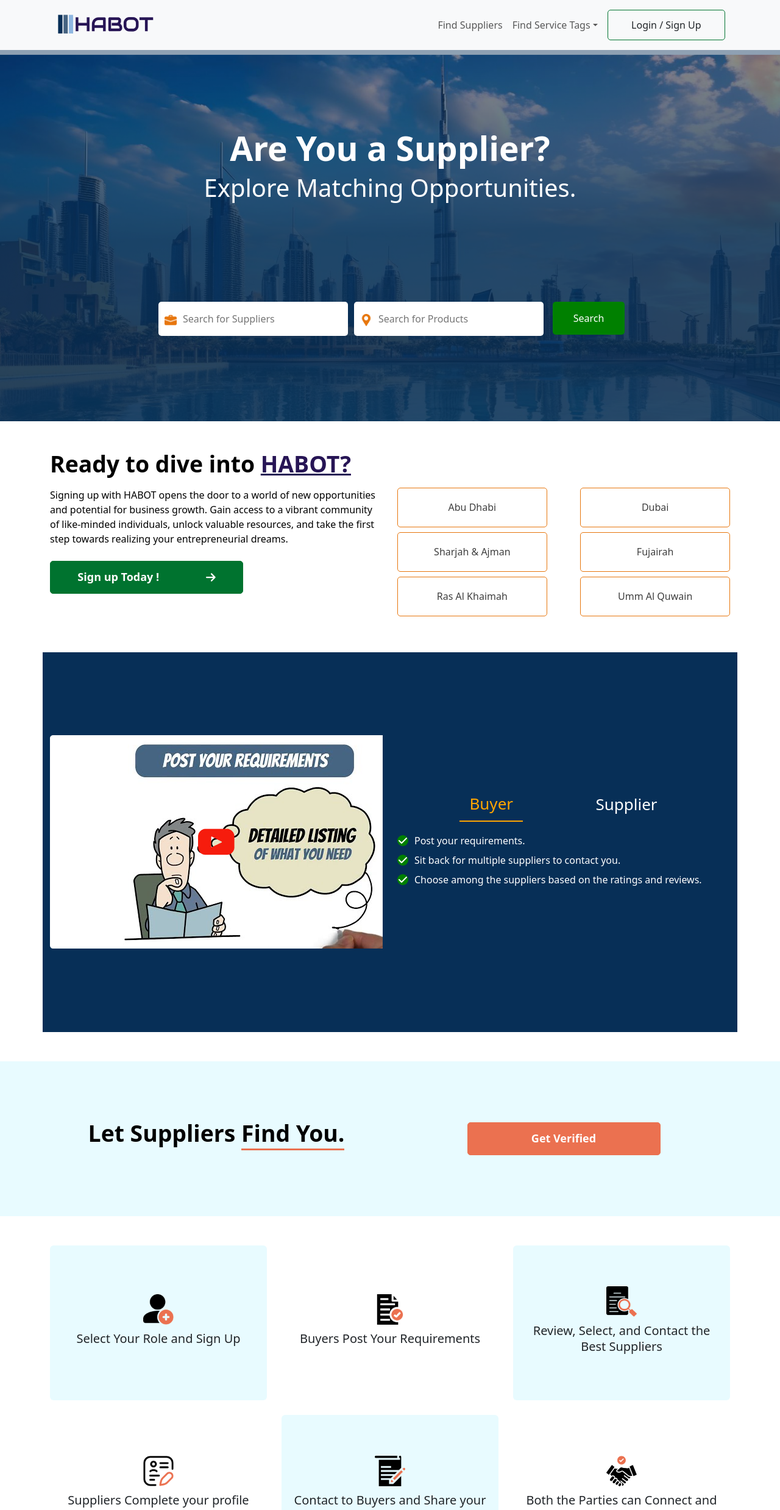
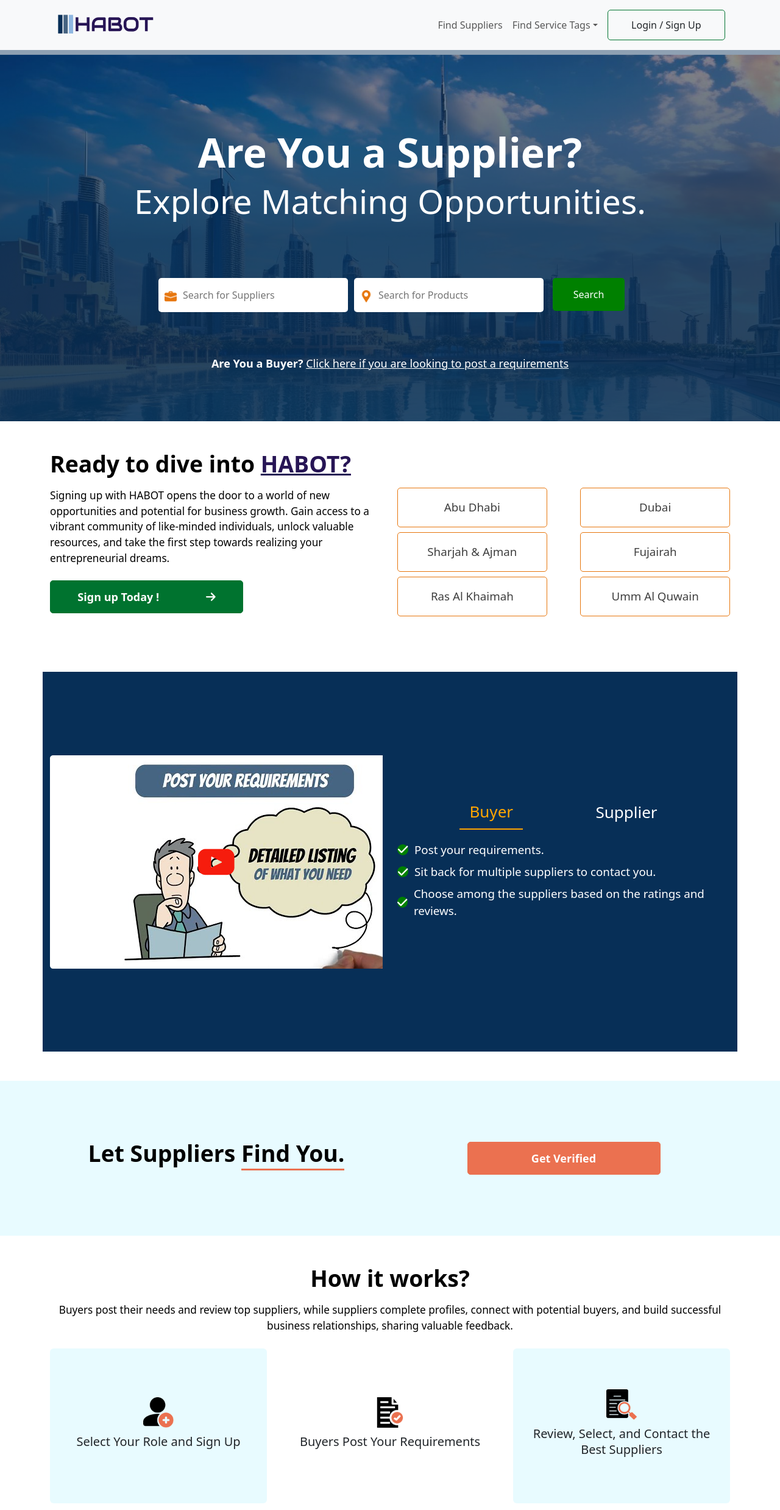
Before and after one commit to patrickmwangi017/habot-interview, a React (Create React App) app: page / in a window 1280 px wide. Shown: the top 2477 px of the page at 61% size. Built offline with nearby package versions, Linux system fonts and the light colour scheme.

Commit message:
polish habot fonts

```diff
--- a/src/App.js
+++ b/src/App.js
@@ -27,14 +27,14 @@
       <main>
         <div className="row section-1">
           <div className='col-md-12'>
-            <h1 style={{ color: "#fff", textAlign: 'center', width: '100%', marginTop: '10%', fontWeight: '700', fontSize: '55px' }}>Are You a Supplier?</h1>
-            <h1 style={{ color: "#fff", textAlign: 'center', width: '100%' }}>Explore Matching Opportunities.</h1>
+            <h1 style={{ color: "#fff", textAlign: 'center', width: '100%', marginTop: '10%', fontWeight: '700', fontSize: '66px' }}>Are You a Supplier?</h1>
+            <h1 style={{ color: "#fff", textAlign: 'center', width: '100%', fontWeight: '400', fontSize: '55px' }}>Explore Matching Opportunities.</h1>
           </div>
 
           <div className='col-md-12 d-flex justify-content-center' style={{ marginTop: '20px' }}>
             <div className="search-input-group">
               <div className="input-icon">
-                <img src={Icon7}  className='input-icon-img' alt="Search Icon 1" />
+                <img src={Icon7} className='input-icon-img' alt="Search Icon 1" />
                 <input
                   type="text"
                   placeholder="Search for Suppliers"
@@ -42,7 +42,7 @@
                 />
               </div>
               <div className="input-icon">
-                <img src={Icon8}  className='input-icon-img' alt="Search Icon 2" />
+                <img src={Icon8} className='input-icon-img' alt="Search Icon 2" />
                 <input
                   type="text"
                   placeholder="Search for Products"
@@ -54,12 +54,15 @@
               </button>
             </div>
           </div>
+          <div className='col-md-12'>
+            <p style={{ color: "#fff", fontSize: "18px", fontWeight: "700", textAlign: "center" }}> Are You a Buyer? <span style={{ color: "#fff", fontSize: "18px", fontWeight: "400", textDecoration: "underline" }}><a>Click here if you are looking to post a requirements</a></span> </p>
+          </div>
         </div>
         <Container className="my-5">
           <div className="row">
-            <h2 className='pb-2' style={{ color: "#000", fontWeight: '700', fontSize: '37.34px' }}>Ready to dive into <a href='#' style={{ color: "#271555" }}> HABOT? </a></h2>
+            <h2 className='pb-2 habot-title'>Ready to dive into <a href='#' style={{ color: "#271555" }}> HABOT? </a></h2>
             <div className='col-md-6'>
-              <p className='pb-2' style={{ color: "#000", textAlign: 'left', width: '100%' }}>Signing up with HABOT opens the door to a world of new opportunities and potential for business growth. Gain access to a vibrant community of like-minded individuals, unlock valuable resources, and take the first step towards realizing your entrepreneurial dreams.</p>
+              <p className='pb-2 habot-text' style={{ textAlign: 'left' }}>Signing up with HABOT opens the door to a world of new opportunities and potential for business growth. Gain access to a vibrant community of like-minded individuals, unlock valuable resources, and take the first step towards realizing your entrepreneurial dreams.</p>
               <button className='section-2-btn d-flex align-items-center justify-content-around mb-5' style={{ fontWeight: '700', fontSize: '18px' }}> Sign up Today ! <FontAwesomeIcon icon={faArrowRight} /> </button>
             </div>
             <div className='col-md-6'>
@@ -169,7 +172,7 @@
           <Container className='h-100'>
             <div className="row h-100">
               <div className='col-md-6 d-flex align-items-center justify-content-center'>
-                <h2 className='pb-2' style={{ color: "#000", fontWeight: '700', fontSize: '37.34px' }}>Let Suppliers <a href='#' style={{ borderBottom: "3px solid #EB7150", color: "#000", textDecoration: "none" }}> Find You. </a></h2>
+                <h2 className='pb-2' style={{ color: "#000", fontWeight: '600', fontSize: '37.34px' }}>Let Suppliers <a href='#' style={{ borderBottom: "3px solid #EB7150", color: "#000", textDecoration: "none" }}> Find You. </a></h2>
               </div>
               <div className='col-md-6 d-flex align-items-center justify-content-center'>
                 <button className='section-4-btn d-flex align-items-center justify-content-around' style={{ fontWeight: '700', fontSize: '18px', color: "#fff" }}> Get Verified </button>
@@ -180,6 +183,10 @@
 
         <div className="container my-5">
           <div className="row">
+            <div className="col-md-12 text-center">
+              <h2 className='pb-2 habot-title'>How it works?</h2>
+              <p className='pb-2 habot-text'>Buyers post their needs and review top suppliers, while suppliers complete profiles, connect with potential buyers, and build successful business relationships, sharing valuable feedback.</p>
+            </div>
             <div className="col-md-4">
               <Card icon={Icon1} title="Select Your Role and Sign Up" backgroundColor="#E8FBFF" />
             </div>
--- a/src/components/css/main.css
+++ b/src/components/css/main.css
@@ -1,3 +1,14 @@
+.habot-title {
+    color: #000;
+    font-weight: 700;
+    font-size: 37.34px;
+}
+.habot-text {
+    color: #000;
+    font-weight: 400;
+    font-size: 17.16px;
+    width: 100%;
+}
 .section-1 {
     background-image: url('../../../public/section-1-bg.png');
     background-size: cover;
@@ -64,6 +75,8 @@
     border: 1px solid #00732F;
     color: #fff;
     background-color: #00732F;
+    font-size: 18px;
+    font-weight: 700;
 }
 .section-2-btn-2 {
     width: 45%;
@@ -72,6 +85,9 @@
     border: 1px solid #E7760D;
     color: #3E3E3E;
     background: #fff;
+    font-size: 18.75px;
+    font-weight: 500;
+    /* font-family: inter; */
 }
 .section-3 {
     background-color: #072F57;
@@ -97,6 +113,8 @@
   .list-unstyled {
     color: #fff !important;
     margin-top: 20px;
+    font-size: 18.75px;
+    font-weight: 500;
   }
 
   .check-icon {
```
